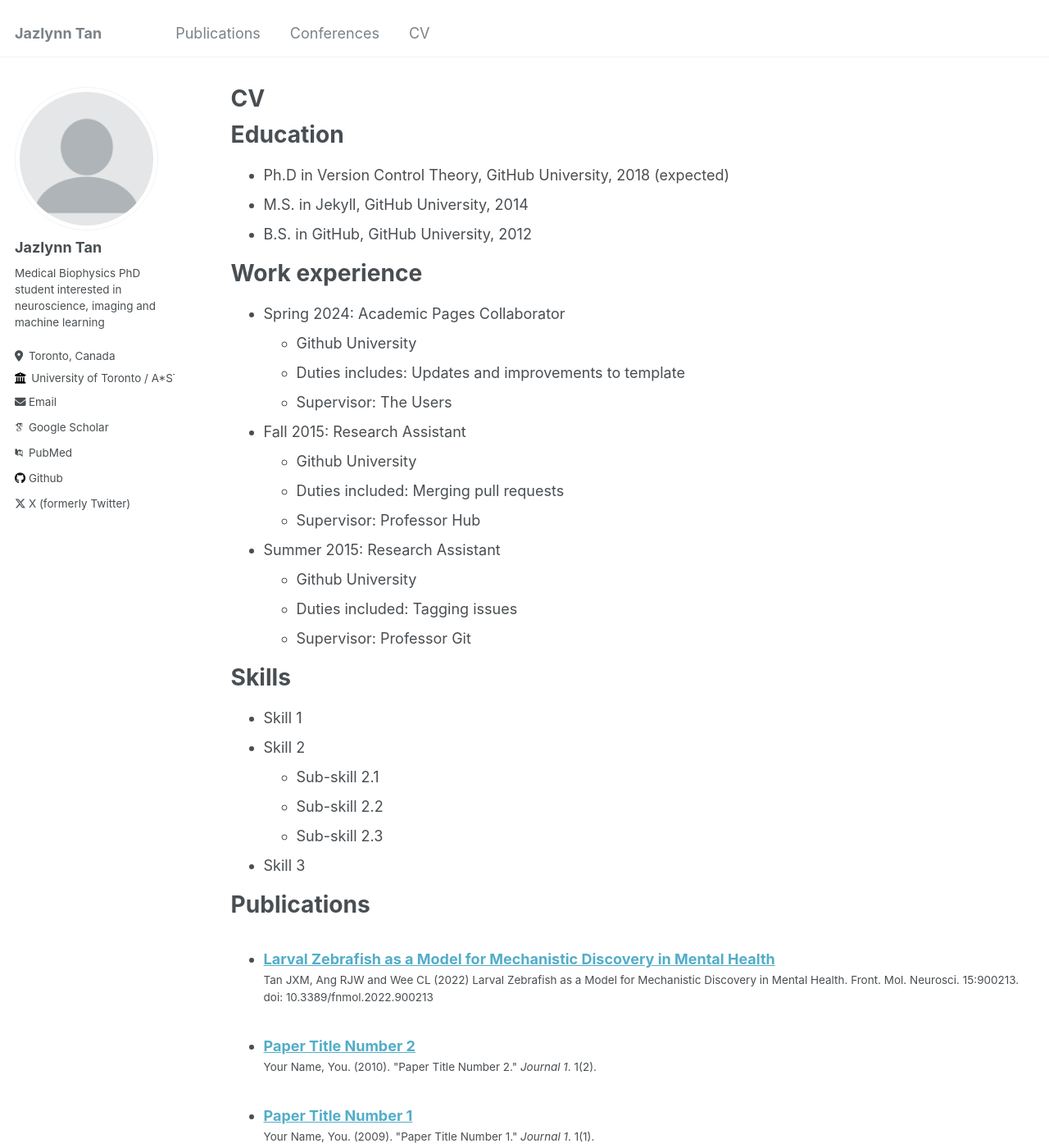
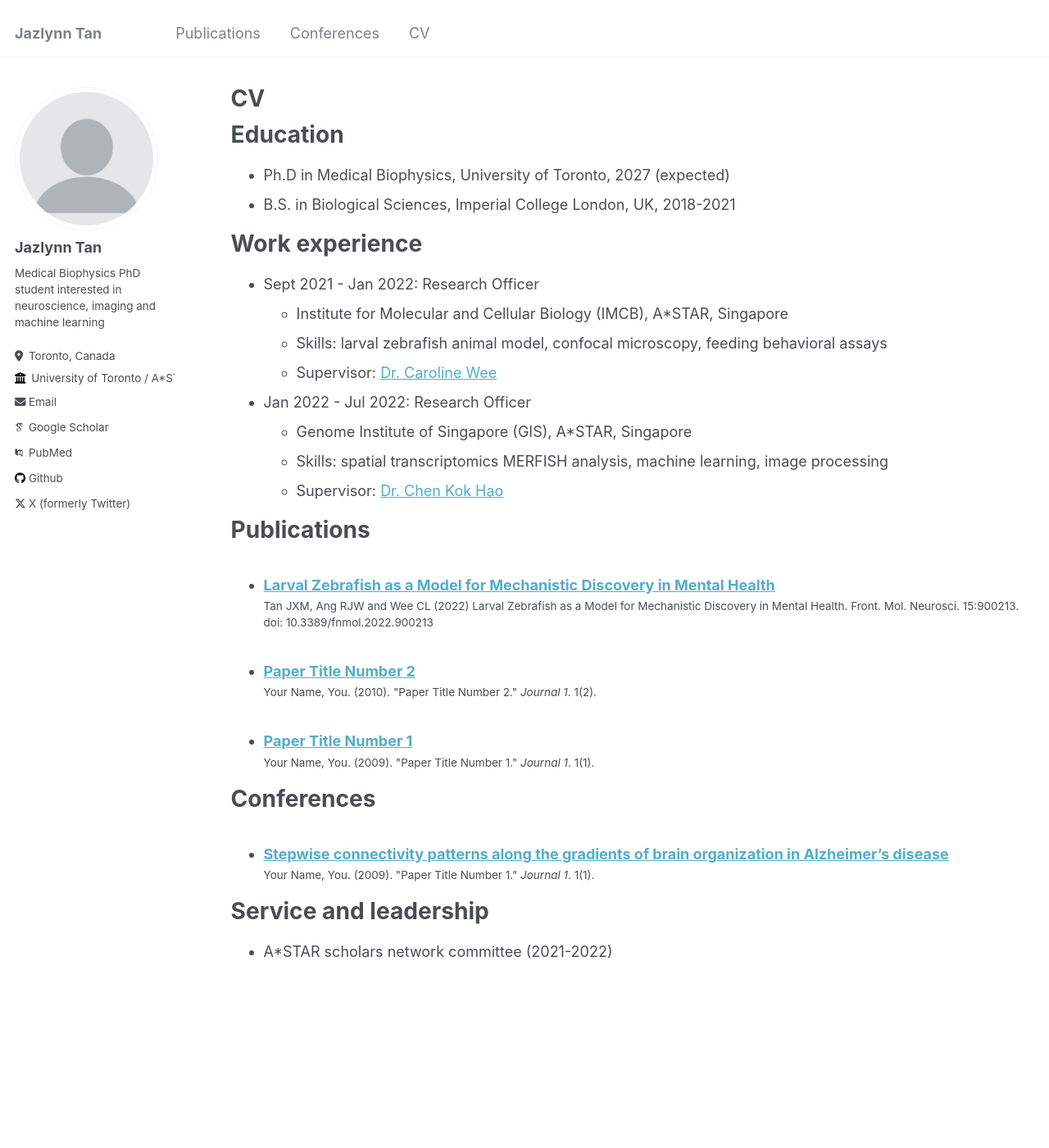
Before and after one commit to JazlynnXM-Tan/JazlynnXM-Tan.github.io, a Jekyll site: the page built from _pages/cv.md, in a window 1280 px wide and 1400 px high. Shown: the whole window at 82% size. Built offline with Jekyll 4.4.1, drawn with Linux system fonts in a browser that asks for light colours; some web fonts are replaced; some of the changed text lies outside the part shown.

Commit message:
Update cv.md

```diff
--- a/_pages/cv.md
+++ b/_pages/cv.md
@@ -11,35 +11,20 @@ redirect_from:
 
 Education
 ======
-* Ph.D in Version Control Theory, GitHub University, 2018 (expected)
-* M.S. in Jekyll, GitHub University, 2014
-* B.S. in GitHub, GitHub University, 2012
+* Ph.D in Medical Biophysics, University of Toronto, 2027 (expected)
+* B.S. in Biological Sciences, Imperial College London, UK, 2018-2021
 
 Work experience
 ======
-* Spring 2024: Academic Pages Collaborator
-  * Github University
-  * Duties includes: Updates and improvements to template
-  * Supervisor: The Users
+* Sept 2021 - Jan 2022: Research Officer
+  * Institute for Molecular and Cellular Biology (IMCB), A*STAR, Singapore
+  * Skills: larval zebrafish animal model, confocal microscopy, feeding behavioral assays
+  * Supervisor: [Dr. Caroline Wee](https://www.carolineweelab.com/)
 
-* Fall 2015: Research Assistant
-  * Github University
-  * Duties included: Merging pull requests
-  * Supervisor: Professor Hub
-
-* Summer 2015: Research Assistant
-  * Github University
-  * Duties included: Tagging issues
-  * Supervisor: Professor Git
-
-Skills
-======
-* Skill 1
-* Skill 2
-  * Sub-skill 2.1
-  * Sub-skill 2.2
-  * Sub-skill 2.3
-* Skill 3
+* Jan 2022 - Jul 2022: Research Officer
+  * Genome Institute of Singapore (GIS), A*STAR, Singapore
+  * Skills: spatial transcriptomics MERFISH analysis, machine learning, image processing
+  * Supervisor: [Dr. Chen Kok Hao]([https://www.carolineweelab.com/](https://khchenlab.github.io/))
 
 Publications
 ======
@@ -47,18 +32,12 @@ Publications
     {% include archive-single-cv.html %}
   {% endfor %}</ul>
 
-Talks
+Conferences
 ======
-  <ul>{% for post in site.talks reversed %}
-    {% include archive-single-talk-cv.html  %}
-  {% endfor %}</ul>
-
-Teaching
-======
-  <ul>{% for post in site.teaching reversed %}
-    {% include archive-single-cv.html %}
+  <ul>{% for post in site.conferences reversed %}
+    {% include archive-single-cv.html  %}
   {% endfor %}</ul>
 
 Service and leadership
 ======
-* Currently signed in to 43 different slack teams
+* A*STAR scholars network committee (2021-2022)
```
